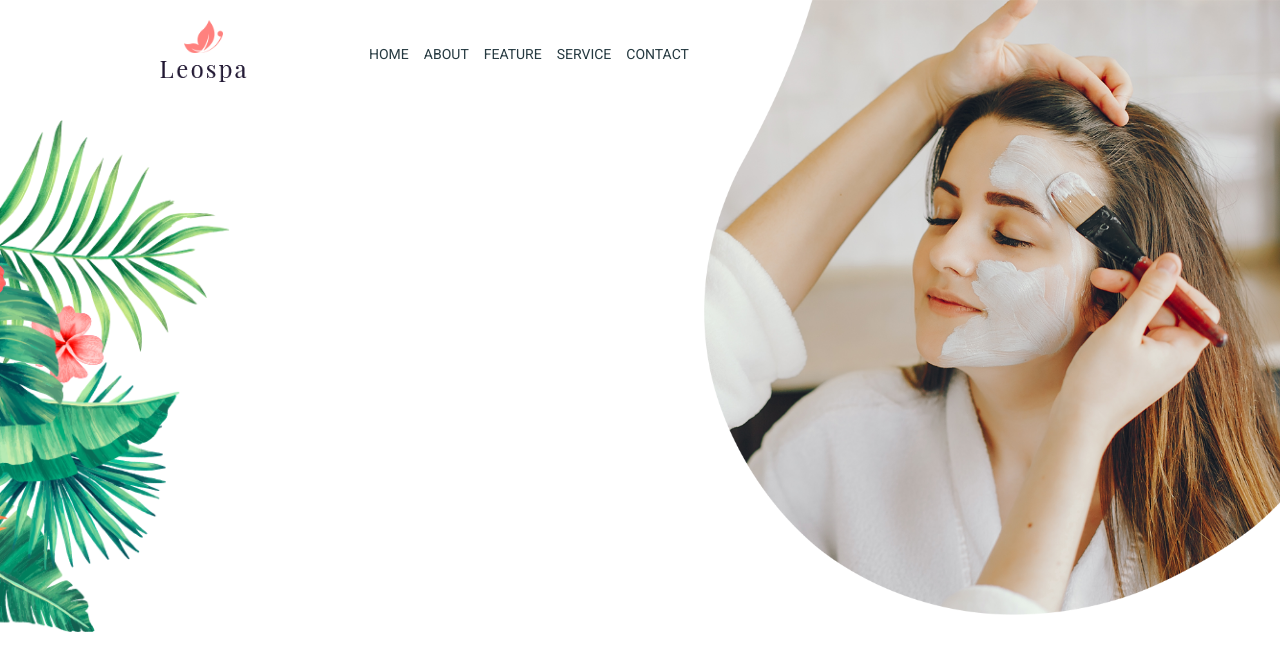
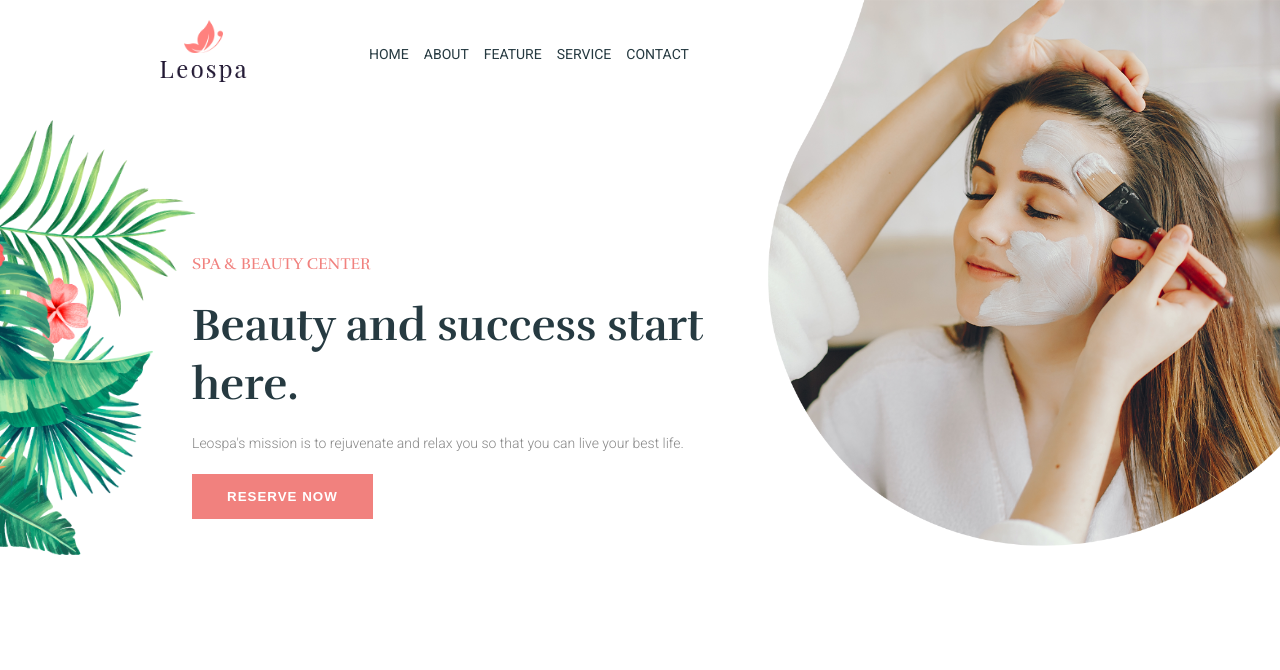
Before and after one commit to sblahov/leospa, a website: page index.html in a window 1280 px wide. Drawn offline with Linux system fonts and the light colour scheme.

Commit message:
added header content and styled button

```diff
--- a/index.html
+++ b/index.html
@@ -52,6 +52,16 @@
     <figure class="header__img--right">
       <img src="img/hero.png" alt="" />
     </figure>
+
+    <div class="header__content">
+      <span class="header--span">Spa &amp; Beauty Center</span>
+      <h1 class="header__heading heading--1">Beauty and success start here.</h1>
+      <p class="header__description paragraph__text">
+        Leospa's mission is to rejuvenate and relax you so that you can live
+        your best life.
+      </p>
+      <button class="button button__pink">Reserve Now</button>
+    </div>
   </header>
 
   <main></main>
--- a/sass/abstract/_variables.scss
+++ b/sass/abstract/_variables.scss
@@ -1,3 +1,4 @@
 $color-pink-primary: #f1817e;
+$color-pink-dark: #ec5450;
 $color-gray-dark: #263a41;
-$-color-gray-light: #888888;
+$color-gray-light: #888888;
--- a/sass/base/_typography.scss
+++ b/sass/base/_typography.scss
@@ -6,8 +6,23 @@ body {
   color: $color-gray-dark;
 }
 
-.header-1 {
+.heading--1 {
   font-family: "Rufina", serif;
   font-weight: 700;
-  font-size: 6rem;
+  font-size: 4.5rem;
+  line-height: 1.3;
 }
+
+.header--span {
+  color: $color-pink-primary;
+  text-transform: uppercase;
+  font-family: "Rufina", serif;
+  letter-spacing: 1.5;
+  display: block;
+  margin-bottom: 2rem;
+}
+
+.paragraph__text {
+  font-size: 1.4rem;
+  color: $color-gray-light;
+}
--- /dev/null
+++ b/sass/components/_button.scss
@@ -0,0 +1,24 @@
+.button {
+  border: none;
+  text-transform: uppercase;
+  padding: 1.5rem 3.5rem;
+  font-weight: 600;
+  letter-spacing: 1px;
+
+  &__pink {
+    background-color: $color-pink-primary;
+    transition: all 0.2s;
+    color: #fff;
+
+    &:focus,
+    &:hover {
+      background-color: $color-pink-dark;
+      transform: translateY(-3px);
+      box-shadow: 0 1.1rem 1.1rem rgba(0, 0, 0, 0.11);
+    }
+
+    &:active {
+      transform: translateY(-2px);
+    }
+  }
+}
--- a/sass/layout/_header.scss
+++ b/sass/layout/_header.scss
@@ -35,3 +35,22 @@
     color: $color-gray-dark;
   }
 }
+
+.header {
+  &__content {
+    width: 50%;
+    position: absolute;
+    top: 45%;
+    left: 15%;
+  }
+
+  &__heading {
+    width: 80%;
+    margin-bottom: 2rem;
+  }
+
+  &__description {
+    margin-bottom: 2rem;
+    width: 90%;
+  }
+}
--- a/sass/main.scss
+++ b/sass/main.scss
@@ -6,6 +6,8 @@
 @import "base/typography";
 @import "base/utilities";
 
+@import "components/button";
+
 @import "layout/footer";
 @import "layout/grid";
 @import "layout/header";
--- a/sass/pages/_home.scss
+++ b/sass/pages/_home.scss
@@ -11,7 +11,7 @@
       width: 18%;
 
       img {
-        max-width: 100%;
+        max-width: 85%;
       }
     }
 
@@ -19,7 +19,7 @@
       position: absolute;
       top: 0;
       right: 0;
-      width: 45%;
+      width: 40%;
 
       img {
         max-width: 100%;
```
Also changed, not shown: css/style.css.
